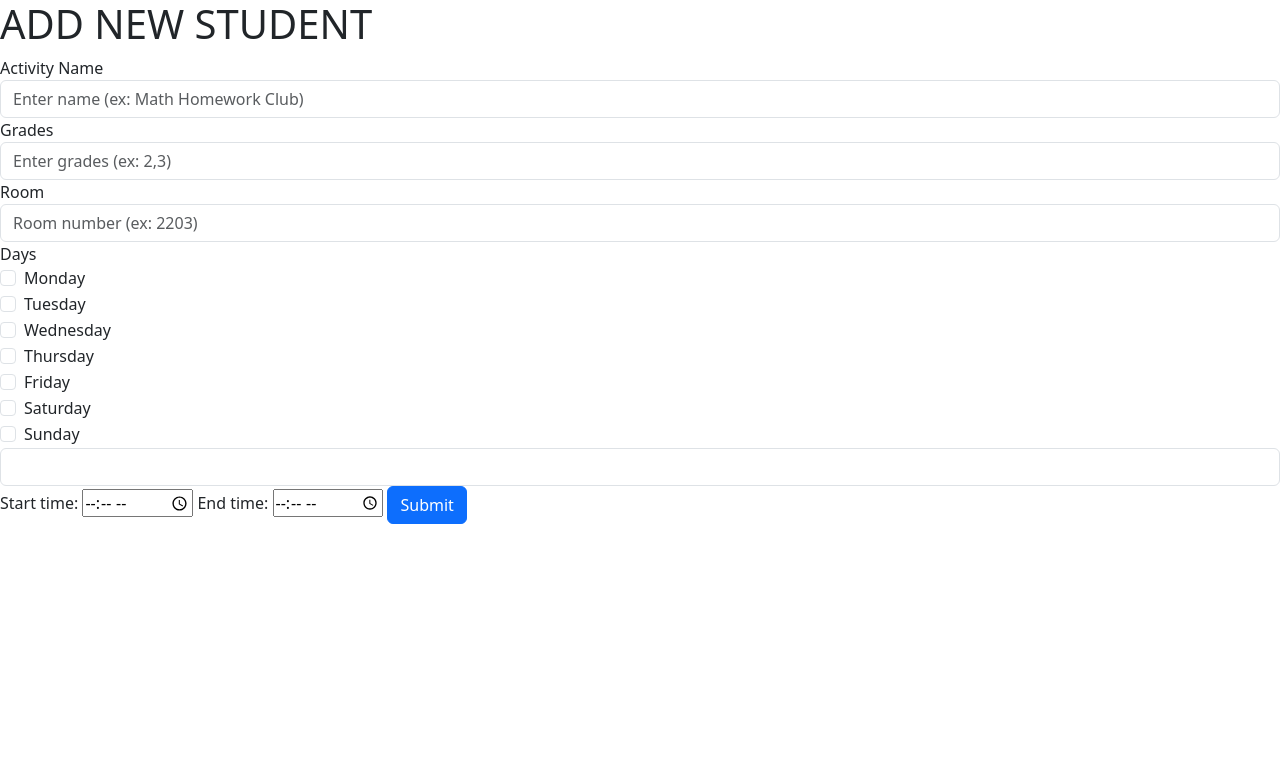
After one commit to lekha-sandhu/renert-afterschool-public, a Flask app: page /new-afterschool-class in a window 1280 px wide. The commit adds this page. Shown: the top 783 px of the page. Run offline with Flask 3, Linux system fonts and the light colour scheme; tables that the repository leaves empty hold one stand-in row (values such as "Sample post"); lists and menus that the app fills with data are empty; parts of the project's set-up code (start-up, migrations or seed data) failed here and were passed over.

Commit message:
report pages

```diff
--- a/models/afterschool_signins.py
+++ b/models/afterschool_signins.py
@@ -10,6 +10,9 @@ class AfterschoolSignin(db.Model, TimestampMixin):
     __tablename__ = "afterschool_signins"
 
     afterschool_signin_id = db.Column(db.Integer, primary_key=True)
+
+    afterschool_class_id = db.Column(db.Integer,db.ForeignKey('afterschool_classes'),nullable=False)
+    afterschool_class = db.Relationship('AfterschoolClass')
 
     student_id = db.Column(db.Integer, db.ForeignKey('library_students.id'), nullable=False)
     student = db.Relationship('Student')
--- /dev/null
+++ b/templates/monthly_report.html
@@ -0,0 +1,2 @@
+HELLO HELLO
+month = {{month}}
--- /dev/null
+++ b/templates/new_afterschool_class.html
@@ -0,0 +1,80 @@
+<html lang="en">
+  <head>
+    <meta charset="utf-8">
+    <meta name="viewport" content="width=device-width, initial-scale=1">
+    <title> ADD ACTIVITY </title>
+    <link href="https://cdn.jsdelivr.net/npm/bootstrap@5.3.3/dist/css/bootstrap.min.css" rel="stylesheet" integrity="sha384-QWTKZyjpPEjISv5WaRU9OFeRpok6YctnYmDr5pNlyT2bRjXh0JMhjY6hW+ALEwIH" crossorigin="anonymous">
+  </head>
+  <body>
+    <script src="https://cdn.jsdelivr.net/npm/bootstrap@5.3.3/dist/js/bootstrap.bundle.min.js" integrity="sha384-YvpcrYf0tY3lHB60NNkmXc5s9fDVZLESaAA55NDzOxhy9GkcIdslK1eN7N6jIeHz" crossorigin="anonymous"></script>
+  </body>
+</html>
+
+<H1> ADD NEW STUDENT </H1>
+
+<form action = "/process-new-afterschool-class" method = "POST">
+
+    <div class="form-group">
+      <label for="activity_name">Activity Name</label>
+      <input type="text" class="form-control" name="activity_name" placeholder="Enter name (ex: Math Homework Club)">
+    </div>
+
+    <div class="form-group">
+      <label for="grades">Grades</label>
+      <input type="text" class="form-control" name="grades" placeholder="Enter grades (ex: 2,3)">
+    </div>
+
+    <div class="form-group">
+        <label for="room">Room</label>
+        <input type="text" class="form-control" name="room" placeholder="Room number (ex: 2203)">
+      </div>
+
+    Days
+    <div class="form-check">
+      <input type="checkbox" class="form-check-input" name="1">
+      <label class="form-check-label" name="1">Monday</label>
+    </div>
+
+    <div class="form-check">
+        <input type="checkbox" class="form-check-input" name="2">
+        <label class="form-check-label" name="2">Tuesday</label>
+    </div>
+
+    <div class="form-check">
+        <input type="checkbox" class="form-check-input" name="3">
+        <label class="form-check-label" name="3">Wednesday</label>
+    </div>
+
+    <div class="form-check">
+        <input type="checkbox" class="form-check-input" name="4">
+        <label class="form-check-label" name="4">Thursday</label>
+    </div>
+
+    <div class="form-check">
+        <input type="checkbox" class="form-check-input" name="5">
+        <label class="form-check-label" name="5">Friday</label>
+    </div>
+
+    <div class="form-check">
+        <input type="checkbox" class="form-check-input" name="6">
+        <label class="form-check-label" name="6">Saturday</label>
+    </div>
+
+    <div class="form-check">
+        <input type="checkbox" class="form-check-input" name="7">
+        <label class="form-check-label" name="7">Sunday</label>
+    </div>
+
+    <select class="form-control" name = "teacher_name">
+        {% for x in instructors %}
+            <option value="{{x.id}}">{{x.name}}</option>
+        {% endfor %}
+    </select>
+
+    Start time: <input type="time" name="starttime" />
+
+    End time: <input type="time" name="endtime" />
+
+    <button type="submit" class="btn btn-primary">Submit</button>
+
+</form>
--- a/views/index.py
+++ b/views/index.py
@@ -7,6 +7,7 @@ from sqlalchemy import text
 import sqlalchemy.exc
 import json
 from  sqlalchemy.sql.expression import func
+from sqlalchemy.sql import extract
 
 from flask import request, render_template, redirect, url_for, abort, session
 from flask import flash, current_app
@@ -14,13 +15,249 @@ from flask import flash, current_app
 from root import app,db
 
 from models.students import Student
+from models.afterschool_classes import AfterschoolClass
+from models.afterschool_signins import AfterschoolSignin
 import global_settings
+
+from datetime import datetime, timedelta
 
 
 @app.route('/')
 def index():
-    # Get name of a random staf member
-    s = Student.query.filter_by(grade='Staff').order_by(func.random()).first()
-    pprint(s)
+    # Get name of a random staff member
+    # s = Student.query.filter_by(grade='12').order_by(func.random()).first()
+
+    s = Student.query.filter_by(grade='2').all()
+    class_activity = "math"
+    grades = "2,3"
     return render_template("index.html",
-                           random_person=s)
+                           students=s, class_activity = class_activity, grades = grades)
+
+
+@app.route('/afterschool/<activity_name>')
+def afterschool_page(activity_name):
+    grades = 2,3
+    s = Student.query.filter_by(grade='2').all()
+
+    return render_template("afterschool.html", activity_name = activity_name, students = s)
+
+@app.route('/add_student')
+def add_student():
+
+    return render_template("add_student.html")
+
+@app.route('/new-afterschool-class')
+def new_afterschool_class():
+
+    s = Student.query.filter_by(grade='Staff').all()
+
+    return render_template("new_afterschool_class.html", instructors = s)
+
+
+@app.route("/process-new-afterschool-class", methods = ["POST"])
+def process_new_afterschool_class():
+    activity_name = request.form.get("activity_name")
+    room = request.form.get("room")
+    grades = request.form.get("grades")
+    mon = request.form.get("1")
+    tue = request.form.get("2")
+    wed = request.form.get("3")
+    thu = request.form.get("4")
+    fri = request.form.get("5")
+    sat = request.form.get("6")
+    sun = request.form.get("7")
+    teacher_id = request.form.get("teacher_name")
+    starttime_str = request.form.get("starttime")
+    endtime_str = request.form.get("endtime")
+
+    start_time = datetime.strptime(starttime_str, "%H:%M")
+    end_time = datetime.strptime(endtime_str, "%H:%M")
+
+    #print("******** Teacher = ", teacherme)
+
+    ins = Student.query.get(int(teacher_id))
+
+    x = AfterschoolClass()
+    x.room = room
+    x.activity = activity_name
+    x.instructor = ins
+    x.start_time = starttime_str
+    x.end_time = endtime_str
+    x.weekdays = "Wed,Fri"
+    x.grades = grades
+
+    db.session.add(x)
+    db.session.commit()
+
+    return(f"Activity name = {activity_name} <br> Grades = {grades} <br> Room = {room} <br>\
+        Monday = {mon} <br> Tueday = {tue} <br> Wednesday = {wed} <br> Thursday = {thu} <br> Friday = {fri} \
+        <br> Saturday = {sat} <br> Sunday = {sun} <br> Teacher name = {teacher_id} <br> Start time = {starttime_str} \
+        <br> End time = {endtime_str}")
+
+@app.route("/list_classes")
+def list_classes():
+    a = AfterschoolClass.query.all()
+    return render_template("list_classes.html", all_classes = a)
+
+@app.route("/pick_student_report")
+def pick_student_report():
+    all_students = Student.query.filter(Student.grade != 'Staff').all()
+
+    return render_template("pick_student_report.html", students = all_students)
+
+@app.route("/studentreport", methods = ["POST"])
+def student_report():
+    student_id = request.form.get("student")
+    signins = AfterschoolSignin.query.filter_by(student_id = student_id).all()
+    return render_template("student_report.html", sid = student_id, signins = signins)
+
+@app.route("/pick_monthly_report")
+def pick_monthly_report():
+    return render_template("pick_monthly_report.html")
+
+@app.route("/monthreport", methods = ["POST"])
+def monthreport():
+    month = request.form.get("date")
+    return render_template("monthly_report.html", month = month)
+
+@app.route("/filtered_reports")
+def filtered_reports():
+    all_students = Student.query.filter(Student.grade != 'Staff').all()
+    activities = AfterschoolClass.query.all()
+
+    return render_template("filtered_reports.html", student = all_students, activity = activities)
+
+@app.route("/report", methods = ["POST"])
+def report():
+    student_id = request.form.get("student")
+    date = request.form.get("date")
+    activity_id = request.form.get("activity")
+    student = None
+    activity = None
+
+    if student_id == "":
+        student_id = None
+
+    if activity_id == "":
+        activity_id = None
+
+    if date == "":
+        date = None
+
+    if(date is not None):
+        date_list = date.split("-")
+        month = int(date_list[1])
+        year = int(date_list[0])
+        last_days = [31, (29 if year % 4 == 0 else 28), 31, 30, 31, 30, 31, 31, 30, 31, 30, 31]
+        day = last_days[month-1]
+
+        start_date = datetime(year, month, 1, 0,0,0)
+
+        end_date = datetime(year, month, day, 23,59,59)
+
+    def filters():
+
+        conditions = []
+        student = None
+        activity = None
+
+        if student_id is not None:
+            conditions.append(AfterschoolSignin.student_id == student_id)
+            student = Student.query.filter(Student.id == student_id).all()
+            student = student[0]
+
+        if date is not None:
+            conditions.append(AfterschoolSignin.sign_in_time >= start_date)
+            conditions.append(AfterschoolSignin.sign_in_time <= end_date)
+
+        if activity_id is not None:
+            conditions.append(AfterschoolSignin.afterschool_class_id == activity_id)
+            activity = AfterschoolClass.query.filter(AfterschoolClass.afterschool_class_id == activity_id).all()
+            activity = activity[0]
+
+        return conditions, student, activity
+
+    things_to_filter_by, student, activity = filters()
+
+    signins = AfterschoolSignin.query.filter(*things_to_filter_by).all()
+
+    def count_by_classes_for_student():
+        num_times_that_student_joined_certain_class = db.session.query(          #starts a new SQLAlchemy query on the database session
+            AfterschoolClass.afterschool_class_id,                               #This specifies that we want to retrieve the afterschool_class_id field from the AfterschoolClass table
+            db.func.count(AfterschoolSignin.afterschool_class_id).label('class_count')  # Count the sign-ins
+        ).join(
+            AfterschoolSignin, AfterschoolSignin.afterschool_class_id == AfterschoolClass.afterschool_class_id
+        ).filter(
+            AfterschoolSignin.student_id == student_id  # Filter by the selected student
+        ).group_by(
+            AfterschoolClass.afterschool_class_id  # Group by the class ID
+        ).filter(*things_to_filter_by).all()
+
+        # Print the results
+        for class_id, count in num_times_that_student_joined_certain_class:
+            print(f"Class ID: {class_id}, Sign-in Count: {count}")
+
+        return num_times_that_student_joined_certain_class
+
+    def time_spent_for_student(student_id):
+        time_spent = db.session.query(
+                AfterschoolSignin.student_id,  # Student ID
+                AfterschoolClass.afterschool_class_id,  # Class ID
+                func.sum(
+                    func.extract('epoch',
+                                func.coalesce(AfterschoolSignin.sign_out_time, AfterschoolSignin.sign_in_time + timedelta(minutes=60)) - AfterschoolSignin.sign_in_time)
+                ).label('total_time')  # Sum the durations (in seconds)
+                ).join(
+                    AfterschoolClass, AfterschoolSignin.afterschool_class_id == AfterschoolClass.afterschool_class_id
+                ).filter(
+                    AfterschoolSignin.student_id == student_id  # Filter by selected student
+                ).group_by(
+                    AfterschoolSignin.student_id,  # Group by student
+                    AfterschoolClass.afterschool_class_id  # Group by class ID
+                ).filter(*things_to_filter_by).all()
+
+        return time_spent
+
+    def count_by_class():
+        num_times_that_anyone_joined_certain_class = db.session.query(          #starts a new SQLAlchemy query on the database session
+            AfterschoolClass.afterschool_class_id,                               #This specifies that we want to retrieve the afterschool_class_id field from the AfterschoolClass table
+            db.func.count(AfterschoolSignin.afterschool_class_id).label('class_count')  # Count the sign-ins
+        ).join(
+            AfterschoolSignin, AfterschoolSignin.afterschool_class_id == AfterschoolClass.afterschool_class_id
+        ).group_by(
+            AfterschoolClass.afterschool_class_id  # Group by the class ID
+        ).filter(*things_to_filter_by).all()
+
+        # Print the results
+        for class_id, count in num_times_that_anyone_joined_certain_class:
+            print(f"Class ID: {class_id}, Sign-in Count: {count}")
+
+        return num_times_that_anyone_joined_certain_class
+
+    def time_spent_for_all():
+        time_spent = db.session.query(
+                AfterschoolClass.afterschool_class_id,  # Class ID
+                func.sum(
+                    func.extract('epoch',
+                                func.coalesce(AfterschoolSignin.sign_out_time, AfterschoolSignin.sign_in_time + timedelta(minutes=60)) - AfterschoolSignin.sign_in_time)
+                ).label('total_time')  # Sum the durations (in seconds)
+                ).join(
+                    AfterschoolClass, AfterschoolSignin.afterschool_class_id == AfterschoolClass.afterschool_class_id
+                ).group_by(
+
+                    AfterschoolClass.afterschool_class_id  # Group by class ID
+                ).filter(*things_to_filter_by).all()
+
+        return time_spent
+
+    if student_id is not None:
+        class_counter = count_by_classes_for_student()
+    else:
+        class_counter = count_by_class()
+
+    if student_id is not None:
+         time_spent = time_spent_for_student(student_id)
+    else:
+        time_spent = time_spent_for_all()
+
+    return render_template("report.html", student = student, date = date, activity = activity, signins = signins, class_counter = class_counter, time_spent = time_spent)
```
Also changed, not shown: templates/add_student.html (added, +20 -0 lines), templates/afterschool.html (added, +52 -0 lines), templates/filtered_reports.html (added, +33 -0 lines), templates/index.html (+16 -1 lines), templates/list_classes.html (added, +19 -0 lines), templates/pick_monthly_report.html (added, +9 -0 lines), templates/pick_student_report.html (added, +32 -0 lines), templates/report.html (added, +112 -0 lines), templates/student_report.html (added, +38 -0 lines).
